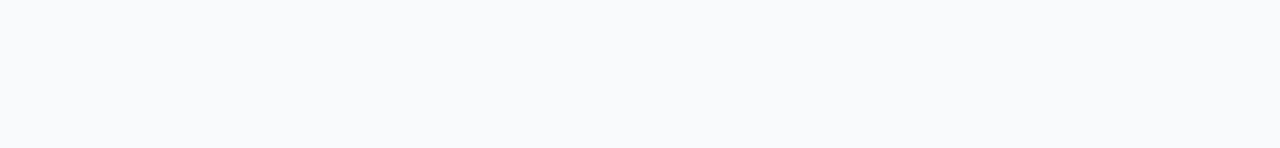
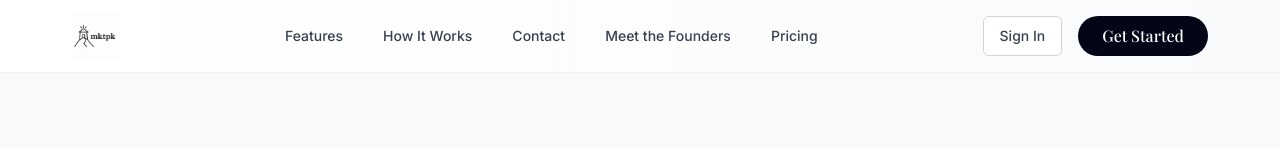
Before and after one commit to Shillsphere/market-peak-pilot, a React (Vite) app: page /how-it-works in a window 1280 px wide. Shown: the top 148 px of the page. Built offline with nearby package versions, Linux system fonts and the light colour scheme; no server answers.

Commit message:
Fix: Persist navbar on "How It Works" page
Ensure the navbar remains visible when navigating to the "How It Works" page.

```diff
--- a/src/pages/HowItWorksPage.tsx
+++ b/src/pages/HowItWorksPage.tsx
@@ -1,5 +1,6 @@
 
 import { DiscoButton } from "@/components/ui/disco-button";
+import Navbar from "@/components/Navbar";
 
 const workflows = [
   {
@@ -30,6 +31,8 @@ const workflows = [
 
 const HowItWorksPage = () => {
   return (
+    <>
+      <Navbar />
       <div className="pt-36 pb-16 bg-gray-50 min-h-screen">
         <div className="container px-6 mx-auto">
           <div className="text-center max-w-2xl mx-auto">
@@ -96,6 +99,7 @@ const HowItWorksPage = () => {
           </div>
         </div>
       </div>
+    </>
   );
 };
 
```
Lines whose indentation alone changed are shown as unchanged.
